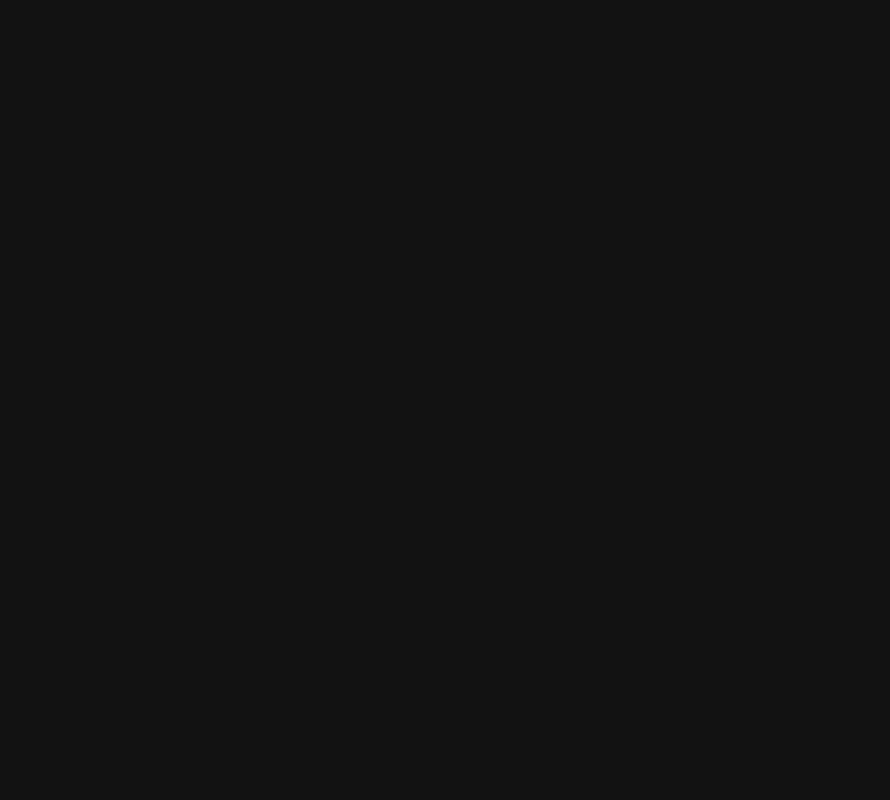
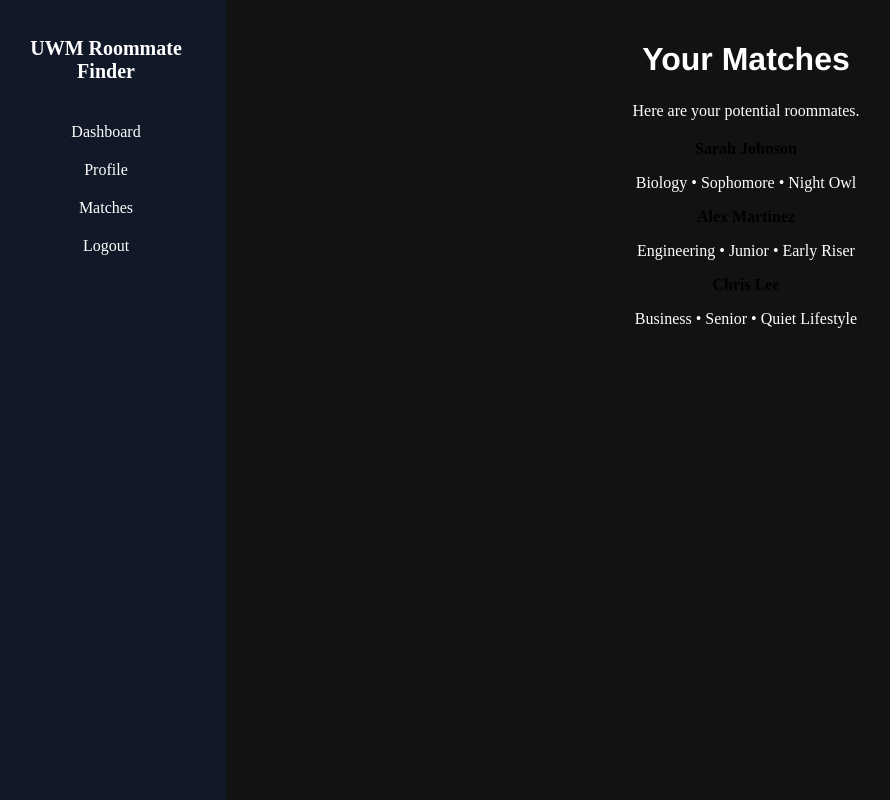
Before and after one commit to carterpiepenburg1/uwmroommatefinder, a React (Vite) app in the folder frontend/: page /matches in a window 1280 px wide. Before the commit this address had no page. Shown: the whole page, without its empty margins (14-904 px from the left). Built offline with nearby package versions, Linux system fonts and the light colour scheme.

Commit message:
Added sidebar/dummy pages

```diff
--- a/frontend/src/App.jsx
+++ b/frontend/src/App.jsx
@@ -1,32 +1,27 @@
 import { BrowserRouter, Routes, Route } from "react-router-dom";
 import Login from "./pages/login";
-import Dashboard from "./pages/dashboard";
+import Dashboard from "./pages/Dashboard";
+import Profile from "./pages/Profile";
+import Matches from "./pages/Matches";
+import Layout from "./components/Layout";
 import './styles/App.css';
 
 function App() {
   return (
     <BrowserRouter>
       <Routes>
+        {/* Login page (no sidebar) */}
         <Route path="/" element={<Login />} />
-        <Route path="/dashboard" element={<Dashboard />} />
+
+        {/* All pages with sidebar */}
+        <Route element={<Layout />}>
+          <Route path="/dashboard" element={<Dashboard />} />
+          <Route path ="/profile" element={<Profile />} />
+          <Route path="/matches" element={<Matches />} />
+        </Route>
       </Routes>
     </BrowserRouter>
   );
 }
 
 export default App;
-
-
-// import Login from "./pages/login"
-// import './styles/App.css';
-
-
-// function App() {
-//   return (
-//     <div>
-//       <Login />
-//     </div>
-//   )
-// }
-
-// export default App
--- /dev/null
+++ b/frontend/src/components/Layout.jsx
@@ -0,0 +1,17 @@
+import { Outlet } from "react-router-dom";
+import Sidebar from "./Sidebar";
+import '../styles/Layout.css';
+
+function Layout() {
+  return (
+    <div className="layout">
+      <Sidebar />
+
+      <div className="main-content">
+        <Outlet />
+      </div>
+    </div>
+  );
+}
+
+export default Layout;
--- /dev/null
+++ b/frontend/src/components/Sidebar.jsx
@@ -0,0 +1,29 @@
+import { Link } from "react-router-dom";
+import "../styles/Sidebar.css";
+
+function Sidebar() {
+  return (
+    <div className="sidebar">
+      <h2 className="logo">UWM Roommate Finder</h2>
+
+      <nav>
+        <ul>
+          <li>
+            <Link to="/dashboard">Dashboard</Link>
+          </li>
+          <li>
+            <Link to="/profile">Profile</Link>
+          </li>
+          <li>
+            <Link to="/matches">Matches</Link>
+          </li>
+          <li>
+            <Link to="/">Logout</Link>
+          </li>
+        </ul>
+      </nav>
+    </div>
+  );
+}
+
+export default Sidebar;
--- a/frontend/src/pages/Dashboard.jsx
+++ b/frontend/src/pages/Dashboard.jsx
@@ -1,5 +1,6 @@
 // Dashboard.jsx
 import React, { useState, useEffect } from 'react';
+import Layout from "../components/Layout.jsx";
 
 const Dashboard = () => {
   // Initialize with a safe default
@@ -19,6 +20,7 @@ const Dashboard = () => {
 
   return (
       <div style={{ color: "white", padding: "20px" }}>
+
         <h1>Dashboard</h1>
 
         {/* Logic: If we have a first name, show "Welcome, Max!".
--- /dev/null
+++ b/frontend/src/pages/Matches.jsx
@@ -0,0 +1,33 @@
+import { useEffect } from "react";
+
+function Matches() {
+  useEffect(() => {
+    document.title = "Matches | Roommate Finder";
+  }, []);
+
+  return (
+    <div>
+      <h1>Your Matches</h1>
+      <p>Here are your potential roommates.</p>
+
+      <div style={{ marginTop: "20px" }}>
+        <div style={{ marginBottom: "15px" }}>
+          <strong>Sarah Johnson</strong>
+          <p>Biology • Sophomore • Night Owl</p>
+        </div>
+
+        <div style={{ marginBottom: "15px" }}>
+          <strong>Alex Martinez</strong>
+          <p>Engineering • Junior • Early Riser</p>
+        </div>
+
+        <div>
+          <strong>Chris Lee</strong>
+          <p>Business • Senior • Quiet Lifestyle</p>
+        </div>
+      </div>
+    </div>
+  );
+}
+
+export default Matches;
--- /dev/null
+++ b/frontend/src/pages/Profile.jsx
@@ -0,0 +1,23 @@
+import { useEffect } from "react";
+
+function Profile() {
+  useEffect(() => {
+    document.title = "Profile | Roommate Finder";
+  }, []);
+
+  return (
+    <div>
+      <h1>Your Profile</h1>
+      <p>This is your profile page.</p>
+
+      <div style={{ marginTop: "20px" }}>
+        <p><strong>Name:</strong> John Doe</p>
+        <p><strong>Major:</strong> Computer Science</p>
+        <p><strong>Year:</strong> Junior</p>
+        <p><strong>Housing Preference:</strong> On-campus</p>
+      </div>
+    </div>
+  );
+}
+
+export default Profile;
--- /dev/null
+++ b/frontend/src/styles/Layout.css
@@ -0,0 +1,9 @@
+.layout {
+  display: flex;
+}
+
+.main-content {
+  margin-left: 240px; /* same width as sidebar */
+  padding: 20px;
+  width: 100%;
+}
--- /dev/null
+++ b/frontend/src/styles/Sidebar.css
@@ -0,0 +1,35 @@
+.sidebar {
+  width: 240px;
+  height: 100vh; /* Full viewport height */
+  background-color: #111827; /* Dark navy */
+  color: white;
+  padding: 20px;
+  box-sizing: border-box;
+  position: fixed; /* Keeps it locked on the left */
+  top: 0;
+  left: 0;
+}
+
+.logo {
+  margin-bottom: 40px;
+  font-size: 20px;
+}
+
+.sidebar ul {
+  list-style: none;
+  padding: 0;
+}
+
+.sidebar li {
+  margin-bottom: 20px;
+}
+
+.sidebar a {
+  color: white;
+  text-decoration: none;
+  font-size: 16px;
+}
+
+.sidebar a:hover {
+  color: #60a5fa; /* Soft blue hover */
+}
```
Also changed, not shown: 1 other file (tests, documents, lock files or other folders). Lines whose indentation alone changed are shown as unchanged.
